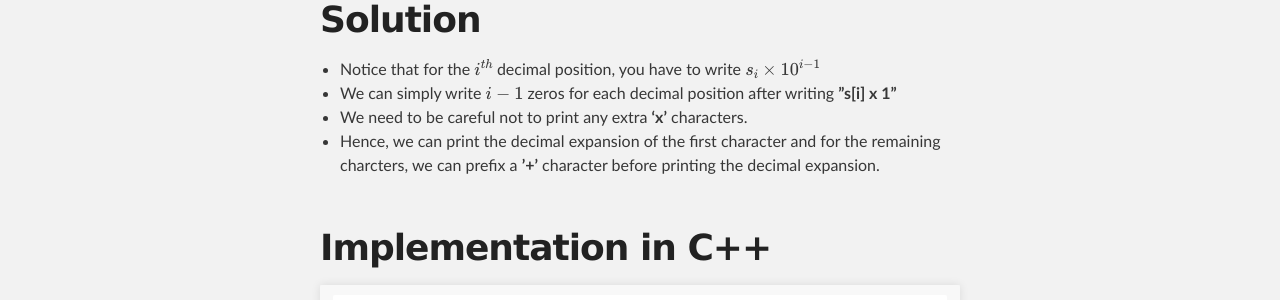
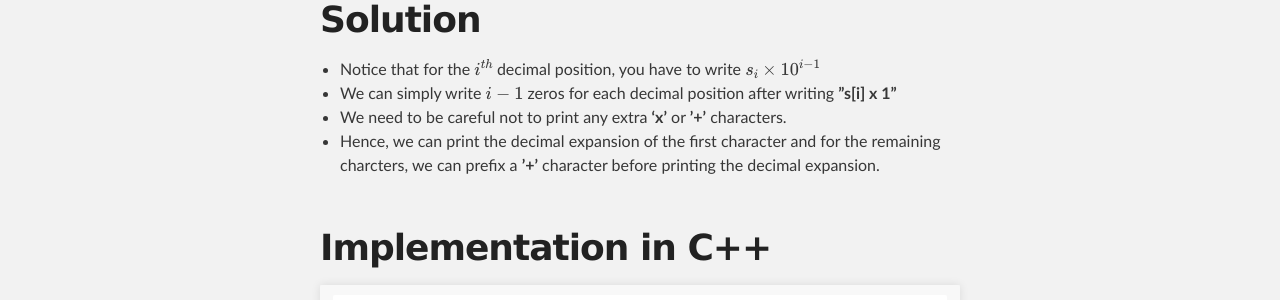
Before and after one commit to ieee-uvce-cs/ncode, a Jekyll site: the page built from editorials/January-2022/C-Expanding-the-Numbers.md, in a window 1280 px wide and 900 px high. Shown: the part 267-567 px from the top of the window. Built offline with Jekyll 4.4.1, drawn with Linux system fonts in a browser that asks for light colours; formulas are drawn with MathJax 3.

```diff
--- a/editorials/January-2022/C-Expanding-the-Numbers.md
+++ b/editorials/January-2022/C-Expanding-the-Numbers.md
@@ -8,7 +8,7 @@ link: https://www.hackerrank.com/contests/uvce-ncode-january-2022/challenges/c-e
 
 - Notice that for the $i^{th}$ decimal position, you have to write $s_i \times 10^{i-1}$
 - We can simply write $i-1$ zeros for each decimal position after writing **"s[i] x 1"**
-- We need to be careful not to print any extra **'x'** characters.
+- We need to be careful not to print any extra **'x'** or **'+'** characters.
 - Hence, we can print the decimal expansion of the first character and for the remaining charcters, we can prefix a **'+'** character before printing the decimal expansion.
 
 $$$$
```
